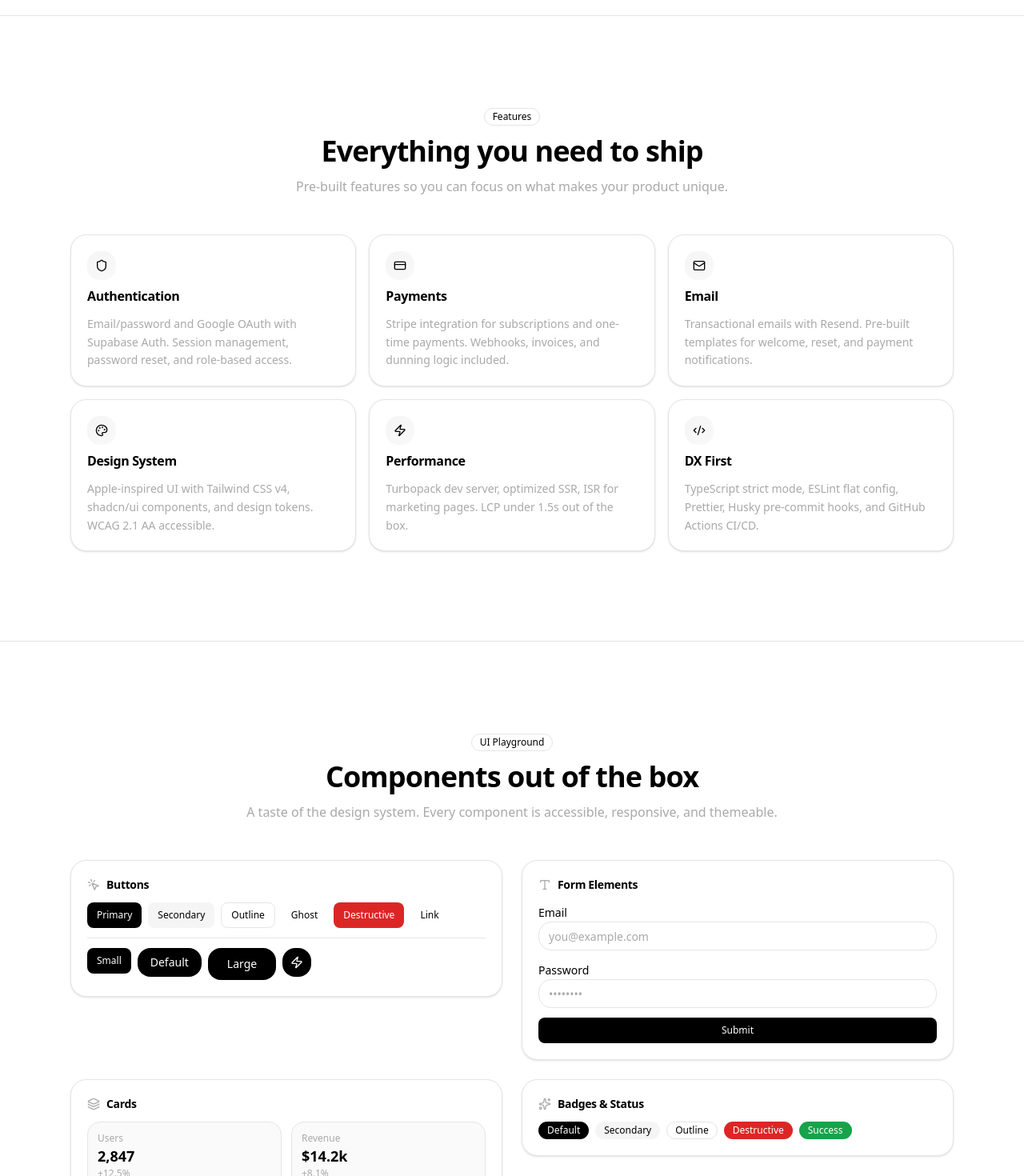
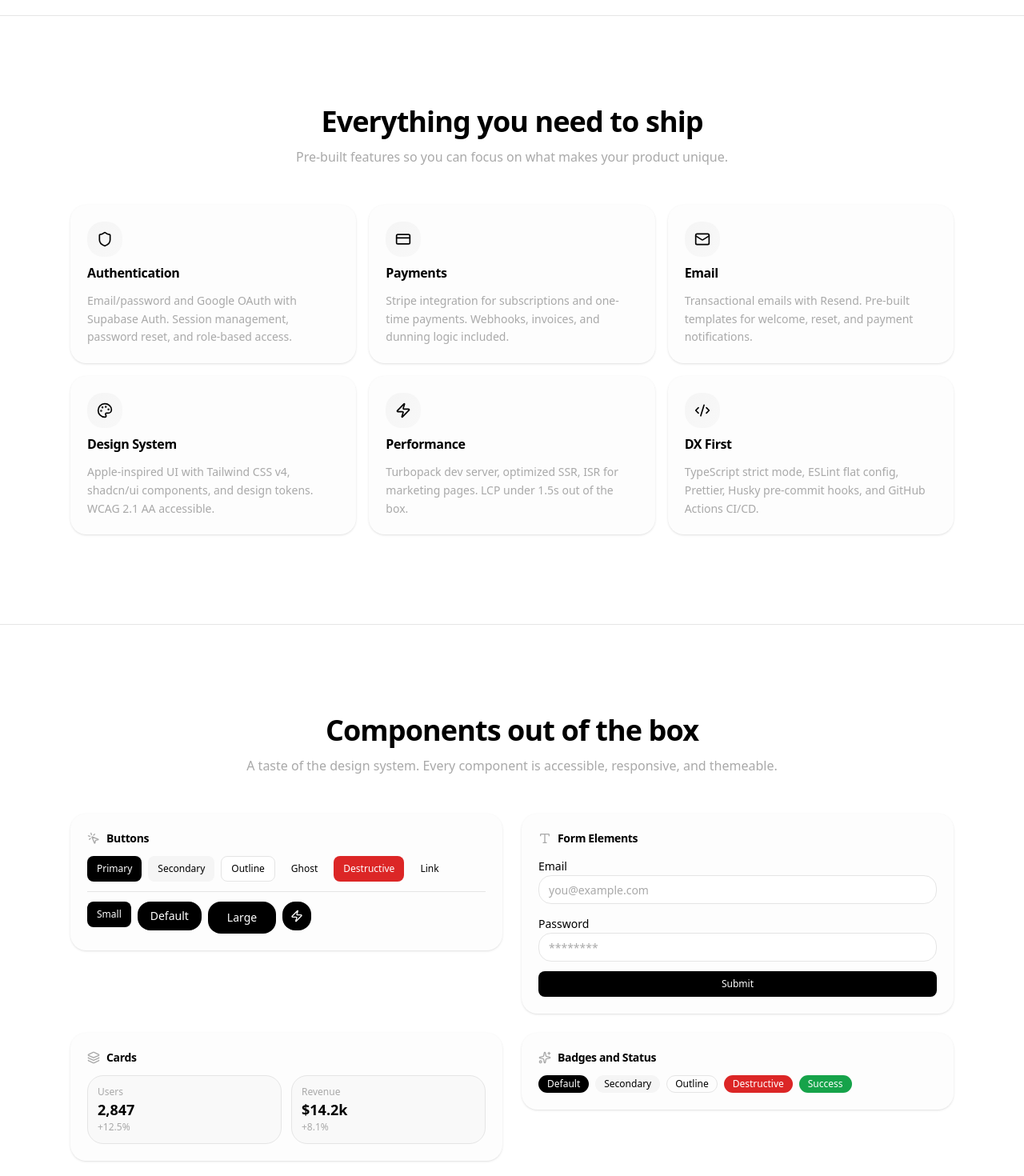
Before and after one commit to JCFcodex/ainz-stack, a Next.js app: page / in a window 1280 px wide. Shown: the part 900-2370 px from the top of the page at 80% size. Built offline with nearby package versions, Linux system fonts and the light colour scheme.

Commit message:
`style: standardize marketing section cards`

```diff
--- a/src/app/(marketing)/page.tsx
+++ b/src/app/(marketing)/page.tsx
@@ -139,7 +139,6 @@ function HeroSection() {
   );
 }
 
-/* ─────────────────── Features ─────────────────── */
 const features = [
   {
     icon: Shield,
@@ -181,17 +180,9 @@ const features = [
 
 function FeaturesSection() {
   return (
-    <AnimatedSection
-      id="features"
-      className="border-t border-border py-20 sm:py-28"
-    >
+    <AnimatedSection id="features" className="border-t border-border py-20 sm:py-28">
       <div className="mx-auto max-w-6xl px-4 sm:px-6">
         <div className="text-center">
-          <FadeIn>
-            <Badge variant="outline" className="mb-3">
-              Features
-            </Badge>
-          </FadeIn>
           <FadeIn delay={0.1}>
             <h2 className="text-2xl font-bold tracking-tight sm:text-3xl lg:text-4xl">
               Everything you need to ship
@@ -199,8 +190,7 @@ function FeaturesSection() {
           </FadeIn>
           <FadeIn delay={0.15}>
             <p className="mt-3 text-sm text-muted-foreground sm:text-base">
-              Pre-built features so you can focus on what makes your product
-              unique.
+              Pre-built features so you can focus on what makes your product unique.
             </p>
           </FadeIn>
         </div>
@@ -211,10 +201,10 @@ function FeaturesSection() {
         >
           {features.map((feature) => (
             <StaggerItem key={feature.title}>
-              <Card className="group border-border transition-all duration-300 hover:-translate-y-0.5 hover:shadow-md">
+              <Card className="group rounded-2xl border-transparent bg-secondary/20 transition-all duration-300 hover:-translate-y-0.5 hover:border-border hover:bg-card hover:shadow-md">
                 <CardHeader className="pb-3">
-                  <div className="mb-2 flex size-9 items-center justify-center rounded-lg bg-gradient-to-br from-secondary to-secondary/60 transition-colors group-hover:bg-foreground/5">
-                    <feature.icon className="size-4 text-foreground" />
+                  <div className="mb-2 flex size-11 items-center justify-center rounded-xl bg-gradient-to-br from-secondary to-secondary/60 transition-colors group-hover:bg-foreground/5">
+                    <feature.icon className="size-5 text-foreground" />
                   </div>
                   <CardTitle className="text-base">{feature.title}</CardTitle>
                 </CardHeader>
@@ -232,20 +222,11 @@ function FeaturesSection() {
   );
 }
 
-/* ─────────────────── Playground ─────────────────── */
 function PlaygroundSection() {
   return (
-    <AnimatedSection
-      id="playground"
-      className="border-t border-border py-20 sm:py-28"
-    >
+    <AnimatedSection id="playground" className="border-t border-border py-20 sm:py-28">
       <div className="mx-auto max-w-6xl px-4 sm:px-6">
         <div className="text-center">
-          <FadeIn>
-            <Badge variant="outline" className="mb-3">
-              UI Playground
-            </Badge>
-          </FadeIn>
           <FadeIn delay={0.1}>
             <h2 className="text-2xl font-bold tracking-tight sm:text-3xl lg:text-4xl">
               Components out of the box
@@ -263,9 +244,8 @@ function PlaygroundSection() {
           className="mt-10 grid gap-4 sm:mt-12 lg:grid-cols-2 lg:gap-6"
           staggerDelay={0.1}
         >
-          {/* Buttons Showcase */}
           <StaggerItem>
-            <Card className="transition-all duration-300 hover:-translate-y-0.5 hover:shadow-md">
+            <Card className="rounded-2xl border-transparent bg-secondary/20 transition-all duration-300 hover:-translate-y-0.5 hover:border-border hover:bg-card hover:shadow-md">
               <CardHeader className="pb-3">
                 <div className="flex items-center gap-2">
                   <MousePointerClick className="size-4 text-muted-foreground" />
@@ -304,9 +284,8 @@ function PlaygroundSection() {
             </Card>
           </StaggerItem>
 
-          {/* Form Showcase */}
           <StaggerItem>
-            <Card className="transition-all duration-300 hover:-translate-y-0.5 hover:shadow-md">
+            <Card className="rounded-2xl border-transparent bg-secondary/20 transition-all duration-300 hover:-translate-y-0.5 hover:border-border hover:bg-card hover:shadow-md">
               <CardHeader className="pb-3">
                 <div className="flex items-center gap-2">
                   <Type className="size-4 text-muted-foreground" />
@@ -316,19 +295,11 @@ function PlaygroundSection() {
               <CardContent className="space-y-3">
                 <div className="space-y-1.5">
                   <Label htmlFor="playground-email">Email</Label>
-                  <Input
-                    id="playground-email"
-                    type="email"
-                    placeholder="you@example.com"
-                  />
+                  <Input id="playground-email" type="email" placeholder="you@example.com" />
                 </div>
                 <div className="space-y-1.5">
                   <Label htmlFor="playground-password">Password</Label>
-                  <Input
-                    id="playground-password"
-                    type="password"
-                    placeholder="••••••••"
-                  />
+                  <Input id="playground-password" type="password" placeholder="********" />
                 </div>
                 <Button className="w-full" size="sm">
                   Submit
@@ -337,9 +308,8 @@ function PlaygroundSection() {
             </Card>
           </StaggerItem>
 
-          {/* Cards Showcase */}
           <StaggerItem>
-            <Card className="transition-all duration-300 hover:-translate-y-0.5 hover:shadow-md">
+            <Card className="rounded-2xl border-transparent bg-secondary/20 transition-all duration-300 hover:-translate-y-0.5 hover:border-border hover:bg-card hover:shadow-md">
               <CardHeader className="pb-3">
                 <div className="flex items-center gap-2">
                   <Layers className="size-4 text-muted-foreground" />
@@ -348,12 +318,12 @@ function PlaygroundSection() {
               </CardHeader>
               <CardContent>
                 <div className="grid grid-cols-2 gap-3">
-                  <div className="rounded-lg border border-border bg-secondary/50 p-3">
+                  <div className="rounded-xl border border-border bg-secondary/50 p-3">
                     <p className="text-xs text-muted-foreground">Users</p>
                     <p className="text-lg font-semibold">2,847</p>
                     <p className="text-xs text-muted-foreground">+12.5%</p>
                   </div>
-                  <div className="rounded-lg border border-border bg-secondary/50 p-3">
+                  <div className="rounded-xl border border-border bg-secondary/50 p-3">
                     <p className="text-xs text-muted-foreground">Revenue</p>
                     <p className="text-lg font-semibold">$14.2k</p>
                     <p className="text-xs text-muted-foreground">+8.1%</p>
@@ -363,13 +333,12 @@ function PlaygroundSection() {
             </Card>
           </StaggerItem>
 
-          {/* Badges Showcase */}
           <StaggerItem>
-            <Card className="transition-all duration-300 hover:-translate-y-0.5 hover:shadow-md">
+            <Card className="rounded-2xl border-transparent bg-secondary/20 transition-all duration-300 hover:-translate-y-0.5 hover:border-border hover:bg-card hover:shadow-md">
               <CardHeader className="pb-3">
                 <div className="flex items-center gap-2">
                   <Sparkles className="size-4 text-muted-foreground" />
-                  <CardTitle className="text-sm">Badges & Status</CardTitle>
+                  <CardTitle className="text-sm">Badges and Status</CardTitle>
                 </div>
               </CardHeader>
               <CardContent>
```
